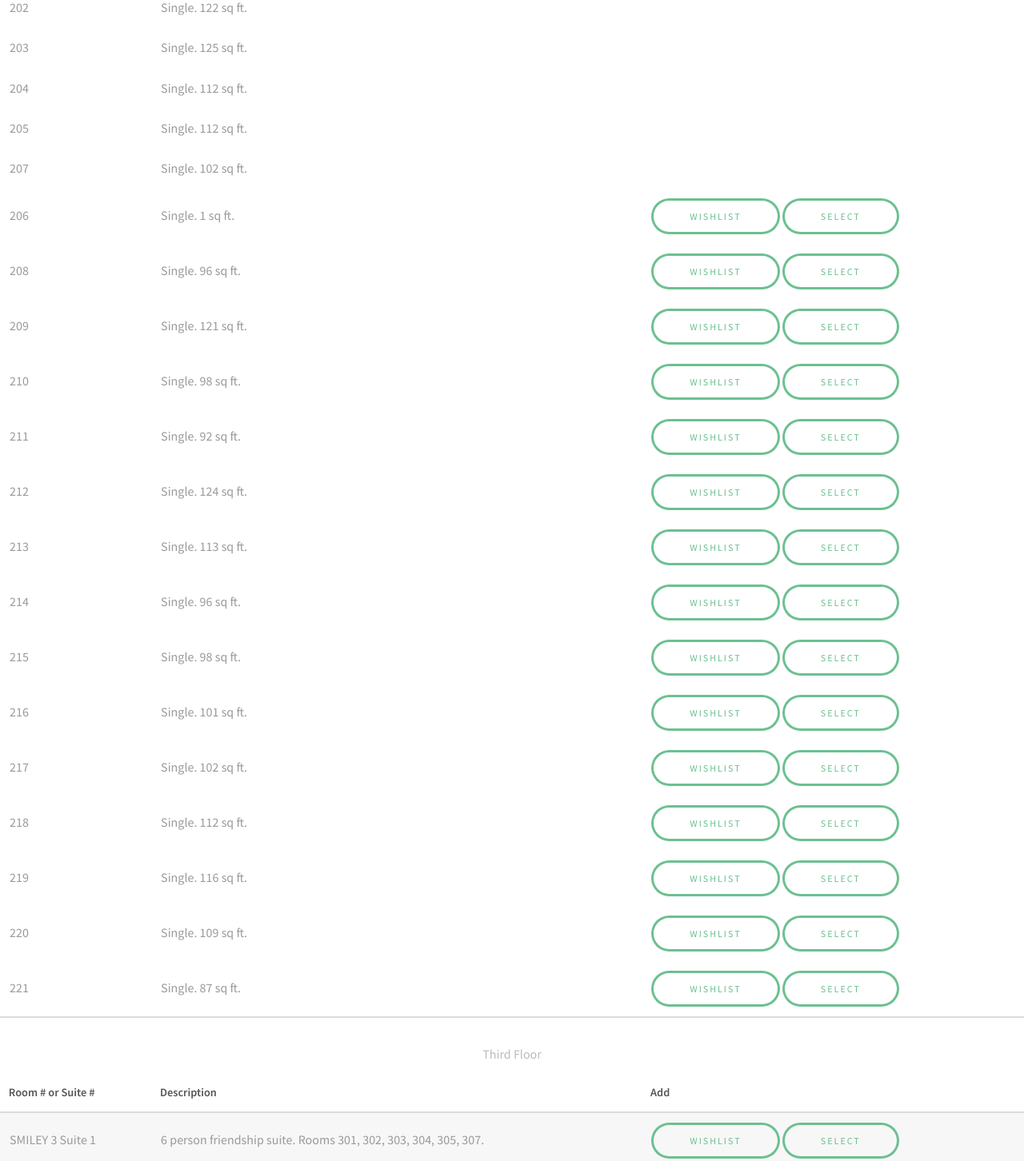
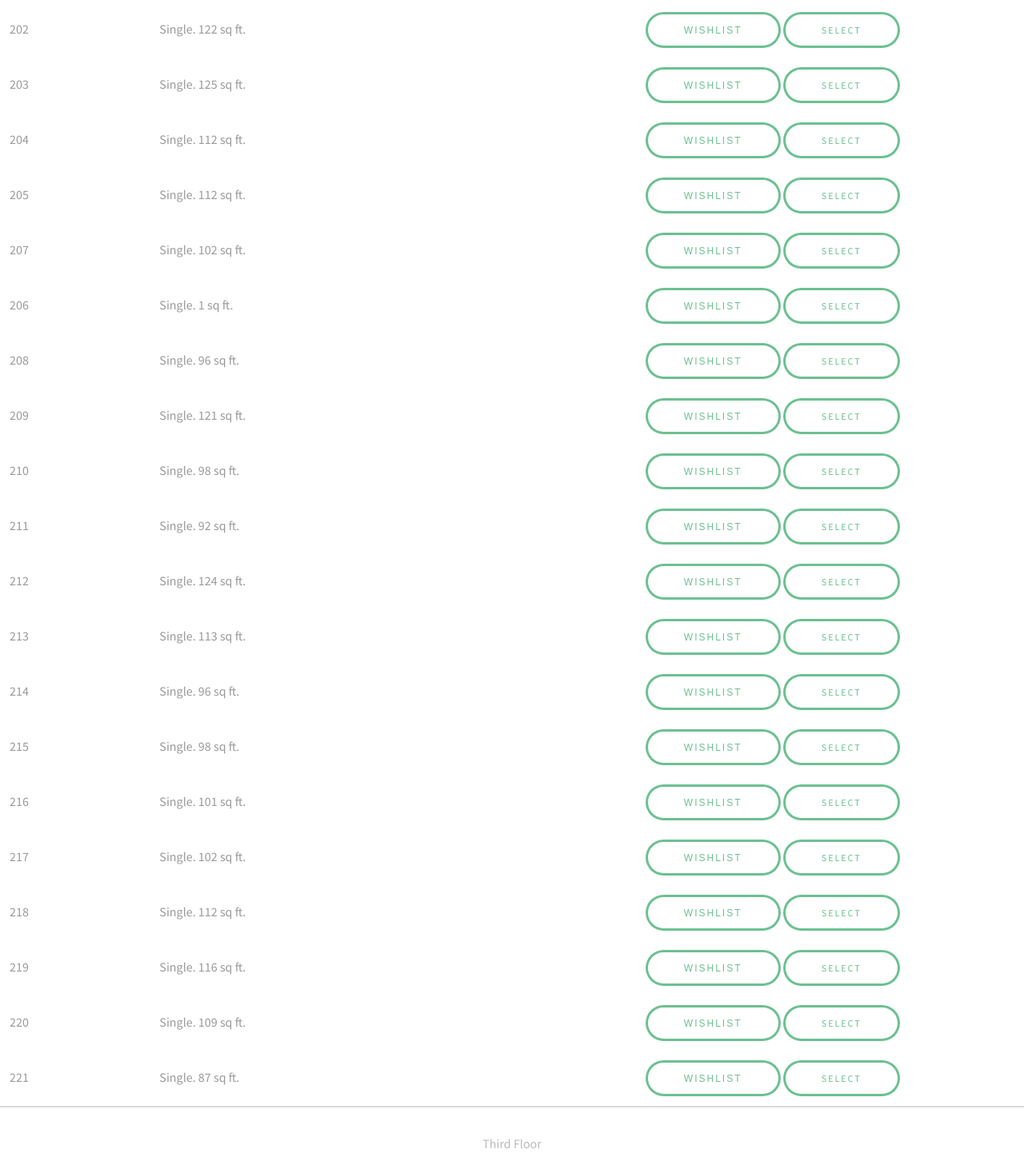
Before and after one commit to ilanashapiro/SageDorms, a plain HTML site: page templates/smiley.html in a window 1280 px wide. Shown: the part 2716-4168 px from the top of the page at 80% size. Drawn offline with Linux system fonts and the light colour scheme.

Commit message:
completed on HTML side

```diff
--- a/templates/smiley.html
+++ b/templates/smiley.html
@@ -7,7 +7,7 @@
 <html>
 
 <head>
-	<title>Generic - SageDorms</title>
+	<title>Smiley - SageDorms</title>
 	<meta charset="utf-8" />
 	<meta name="viewport" content="width=device-width, initial-scale=1" />
 	<link rel="stylesheet" href="assets/css/main.css" />
@@ -165,129 +165,135 @@
 				<tr>
 					<td>SMILEY 2 Suite 1</td>
 					<td>6 person friendship suite. Rooms 201, 202, 203, 204, 205, 207.</td>
-					<td><a class="button is-info is-outlined" href="/housing/rooms/2/reviews">Wishlist</a> <a class="button is-info is-outlined"
-						 href="/housing/rooms/2/reviews">Select</a></td>
+					<td><button class="wishlist_button js_wishlist_button" data-name="Smiley, 2 Suite 1">Wishlist</button>
+						<a class="button is-info is-outlined" href="/housing/rooms/2/reviews">Select</a></td>
 				</tr>
 				<tr>
 					<td>201</td>
 					<td>Single. 143 sq ft.</td>
-					<td></td>
+					<td><button class="wishlist_button js_wishlist_button" data-name="Smiley, 201">Wishlist</button>
+						<a class="button is-info is-outlined" href="/housing/rooms/2/reviews">Select</a></td>
 				</tr>
 				<tr>
 					<td>202</td>
 					<td>Single. 122 sq ft.</td>
-					<td></td>
+					<td><button class="wishlist_button js_wishlist_button" data-name="Smiley, 202">Wishlist</button>
+						<a class="button is-info is-outlined" href="/housing/rooms/2/reviews">Select</a></td>
 				</tr>
 				<tr>
 					<td>203</td>
 					<td>Single. 125 sq ft.</td>
-					<td></td>
+					<td><button class="wishlist_button js_wishlist_button" data-name="Smiley, 203">Wishlist</button>
+						<a class="button is-info is-outlined" href="/housing/rooms/2/reviews">Select</a></td>
 				</tr>
 				<tr>
 					<td>204</td>
 					<td>Single. 112 sq ft.</td>
-					<td></td>
+					<td><button class="wishlist_button js_wishlist_button" data-name="Smiley, 204">Wishlist</button>
+						<a class="button is-info is-outlined" href="/housing/rooms/2/reviews">Select</a></td>
 				</tr>
 				<tr>
 					<td>205</td>
 					<td>Single. 112 sq ft.</td>
-					<td></td>
+					<td><button class="wishlist_button js_wishlist_button" data-name="Smiley, 205">Wishlist</button>
+						<a class="button is-info is-outlined" href="/housing/rooms/2/reviews">Select</a></td>
 				</tr>
 				<tr>
 					<td>207</td>
 					<td>Single. 102 sq ft.</td>
-					<td></td>
+					<td><button class="wishlist_button js_wishlist_button" data-name="Smiley, 207">Wishlist</button>
+						<a class="button is-info is-outlined" href="/housing/rooms/2/reviews">Select</a></td>
 				</tr>
 
 				<tr>
 					<td>206</td>
 					<td>Single. 1 sq ft.</td>
-					<td><a class="button is-info is-outlined" href="/housing/rooms/2/reviews">Wishlist</a> <a class="button is-info is-outlined"
-						 href="/housing/rooms/2/reviews">Select</a></td>
+					<td><button class="wishlist_button js_wishlist_button" data-name="Smiley, 206">Wishlist</button>
+						<a class="button is-info is-outlined" href="/housing/rooms/2/reviews">Select</a></td>
 				</tr>
 				<tr>
 					<td>208</td>
 					<td>Single. 96 sq ft.</td>
-					<td><a class="button is-info is-outlined" href="/housing/rooms/2/reviews">Wishlist</a> <a class="button is-info is-outlined"
-						 href="/housing/rooms/2/reviews">Select</a></td>
+					<td><button class="wishlist_button js_wishlist_button" data-name="Smiley, 208">Wishlist</button>
+						<a class="button is-info is-outlined" href="/housing/rooms/2/reviews">Select</a></td>
 				</tr>
 				<tr>
 					<td>209</td>
 					<td>Single. 121 sq ft.</td>
-					<td><a class="button is-info is-outlined" href="/housing/rooms/2/reviews">Wishlist</a> <a class="button is-info is-outlined"
-						 href="/housing/rooms/2/reviews">Select</a></td>
+					<td><button class="wishlist_button js_wishlist_button" data-name="Smiley, 209">Wishlist</button>
+						<a class="button is-info is-outlined" href="/housing/rooms/2/reviews">Select</a></td>
 				</tr>
 				<tr>
 					<td>210</td>
 					<td>Single. 98 sq ft.</td>
-					<td><a class="button is-info is-outlined" href="/housing/rooms/2/reviews">Wishlist</a> <a class="button is-info is-outlined"
-						 href="/housing/rooms/2/reviews">Select</a></td>
+					<td><button class="wishlist_button js_wishlist_button" data-name="Smiley, 210">Wishlist</button>
+						<a class="button is-info is-outlined" href="/housing/rooms/2/reviews">Select</a></td>
 				</tr>
 				<tr>
 					<td>211</td>
 					<td>Single. 92 sq ft.</td>
-					<td><a class="button is-info is-outlined" href="/housing/rooms/2/reviews">Wishlist</a> <a class="button is-info is-outlined"
-						 href="/housing/rooms/2/reviews">Select</a></td>
+					<td><button class="wishlist_button js_wishlist_button" data-name="Smiley, 211">Wishlist</button>
+						<a class="button is-info is-outlined" href="/housing/rooms/2/reviews">Select</a></td>
 				</tr>
 				<tr>
 					<td>212</td>
 					<td>Single. 124 sq ft.</td>
-					<td><a class="button is-info is-outlined" href="/housing/rooms/2/reviews">Wishlist</a> <a class="button is-info is-outlined"
-						 href="/housing/rooms/2/reviews">Select</a></td>
+					<td><button class="wishlist_button js_wishlist_button" data-name="Smiley, 212">Wishlist</button>
+						<a class="button is-info is-outlined" href="/housing/rooms/2/reviews">Select</a></td>
 				</tr>
 				<tr>
 					<td>213</td>
 					<td>Single. 113 sq ft.</td>
-					<td><a class="button is-info is-outlined" href="/housing/rooms/2/reviews">Wishlist</a> <a class="button is-info is-outlined"
-						 href="/housing/rooms/2/reviews">Select</a></td>
+					<td><button class="wishlist_button js_wishlist_button" data-name="Smiley, 213">Wishlist</button>
+						<a class="button is-info is-outlined" href="/housing/rooms/2/reviews">Select</a></td>
 				</tr>
 				<tr>
 					<td>214</td>
 					<td>Single. 96 sq ft.</td>
-					<td><a class="button is-info is-outlined" href="/housing/rooms/2/reviews">Wishlist</a> <a class="button is-info is-outlined"
-						 href="/housing/rooms/2/reviews">Select</a></td>
+					<td><button class="wishlist_button js_wishlist_button" data-name="Smiley, 214">Wishlist</button>
+						<a class="button is-info is-outlined" href="/housing/rooms/2/reviews">Select</a></td>
 				</tr>
 				<tr>
 					<td>215</td>
 					<td>Single. 98 sq ft.</td>
-					<td><a class="button is-info is-outlined" href="/housing/rooms/2/reviews">Wishlist</a> <a class="button is-info is-outlined"
-						 href="/housing/rooms/2/reviews">Select</a></td>
+					<td><button class="wishlist_button js_wishlist_button" data-name="Smiley, 215">Wishlist</button>
+						<a class="button is-info is-outlined" href="/housing/rooms/2/reviews">Select</a></td>
 				</tr>
 				<tr>
 					<td>216</td>
 					<td>Single. 101 sq ft.</td>
-					<td><a class="button is-info is-outlined" href="/housing/rooms/2/reviews">Wishlist</a> <a class="button is-info is-outlined"
-						 href="/housing/rooms/2/reviews">Select</a></td>
+					<td><button class="wishlist_button js_wishlist_button" data-name="Smiley, 216">Wishlist</button>
+						<a class="button is-info is-outlined" href="/housing/rooms/2/reviews">Select</a></td>
 				</tr>
 				<tr>
 					<td>217</td>
 					<td>Single. 102 sq ft.</td>
-					<td><a class="button is-info is-outlined" href="/housing/rooms/2/reviews">Wishlist</a> <a class="button is-info is-outlined"
-						 href="/housing/rooms/2/reviews">Select</a></td>
+					<td><button class="wishlist_button js_wishlist_button" data-name="Smiley, 217">Wishlist</button>
+						<a class="button is-info is-outlined" href="/housing/rooms/2/reviews">Select</a></td>
 				</tr>
 				<tr>
 					<td>218</td>
 					<td>Single. 112 sq ft.</td>
-					<td><a class="button is-info is-outlined" href="/housing/rooms/2/reviews">Wishlist</a> <a class="button is-info is-outlined"
-						 href="/housing/rooms/2/reviews">Select</a></td>
+					<td><button class="wishlist_button js_wishlist_button" data-name="Smiley, 218">Wishlist</button>
+						<a class="button is-info is-outlined" href="/housing/rooms/2/reviews">Select</a></td>
 				</tr>
 				<tr>
 					<td>219</td>
 					<td>Single. 116 sq ft.</td>
-					<td><a class="button is-info is-outlined" href="/housing/rooms/2/reviews">Wishlist</a> <a class="button is-info is-outlined"
-						 href="/housing/rooms/2/reviews">Select</a></td>
+					<td><button class="wishlist_button js_wishlist_button" data-name="Smiley, 219">Wishlist</button>
+						<a class="button is-info is-outlined" href="/housing/rooms/2/reviews">Select</a></td>
 				</tr>
 				<tr>
 					<td>220</td>
 					<td>Single. 109 sq ft.</td>
-					<td><a class="button is-info is-outlined" href="/housing/rooms/2/reviews">Wishlist</a> <a class="button is-info is-outlined"
-						 href="/housing/rooms/2/reviews">Select</a></td>
+					<td><button class="wishlist_button js_wishlist_button" data-name="Smiley, 220">Wishlist</button>
+						<a class="button is-info is-outlined" href="/housing/rooms/2/reviews">Select</a></td>
 				</tr>
 				<tr>
 					<td>221</td>
 					<td>Single. 87 sq ft.</td>
-					<td><a class="button is-info is-outlined" href="/housing/rooms/2/reviews">Wishlist</a> <a class="button is-info is-outlined"
-						 href="/housing/rooms/2/reviews">Select</a></td>
+					<td><button class="wishlist_button js_wishlist_button" data-name="Smiley, 221">Wishlist</button>
+						<a class="button is-info is-outlined" href="/housing/rooms/2/reviews">Select</a></td>
 				</tr>
 				</tbody>
 		</table>
@@ -319,134 +325,140 @@
 				<tr>
 					<td>SMILEY 3 Suite 1</td>
 					<td>6 person friendship suite. Rooms 301, 302, 303, 304, 305, 307.</td>
-					<td><a class="button is-info is-outlined" href="/housing/rooms/2/reviews">Wishlist</a> <a class="button is-info is-outlined"
-						 href="/housing/rooms/2/reviews">Select</a></td>
+					<td><button class="wishlist_button js_wishlist_button" data-name="Smiley, 3 Suite 1">Wishlist</button>
+						<a class="button is-info is-outlined" href="/housing/rooms/2/reviews">Select</a></td>
 				</tr>
 				<tr>
 					<td>301</td>
 					<td>Single. 94 sq ft.</td>
-					<td></td>
+					<td><button class="wishlist_button js_wishlist_button" data-name="Smiley, 301">Wishlist</button>
+						<a class="button is-info is-outlined" href="/housing/rooms/2/reviews">Select</a></td>
 				</tr>
 				<tr>
 					<td>302</td>
 					<td>Single. 133 sq ft.</td>
-					<td></td>
+					<td><button class="wishlist_button js_wishlist_button" data-name="Smiley, 302">Wishlist</button>
+						<a class="button is-info is-outlined" href="/housing/rooms/2/reviews">Select</a></td>
 				</tr>
 				<tr>
 					<td>303</td>
 					<td>Single. 98 sq ft.</td>
-					<td></td>
+					<td><button class="wishlist_button js_wishlist_button" data-name="Smiley, 303">Wishlist</button>
+						<a class="button is-info is-outlined" href="/housing/rooms/2/reviews">Select</a></td>
 				</tr>
 				<tr>
 					<td>304</td>
 					<td>Single. 119 sq ft.</td>
-					<td></td>
+					<td><button class="wishlist_button js_wishlist_button" data-name="Smiley, 304">Wishlist</button>
+						<a class="button is-info is-outlined" href="/housing/rooms/2/reviews">Select</a></td>
 				</tr>
 				<tr>
 					<td>305</td>
 					<td>Single. 100 sq ft.</td>
-					<td></td>
+					<td><button class="wishlist_button js_wishlist_button" data-name="Smiley, 305">Wishlist</button>
+						<a class="button is-info is-outlined" href="/housing/rooms/2/reviews">Select</a></td>
 				</tr>
 				<tr>
 					<td>307</td>
 					<td>Single. 121 sq ft.</td>
-					<td></td>
+					<td><button class="wishlist_button js_wishlist_button" data-name="Smiley, 307">Wishlist</button>
+						<a class="button is-info is-outlined" href="/housing/rooms/2/reviews">Select</a></td>
 				</tr>
 				<tr>
 					<td>306</td>
 					<td>Single. 121 sq ft.</td>
-					<td><a class="button is-info is-outlined" href="/housing/rooms/2/reviews">Wishlist</a> <a class="button is-info is-outlined"
-						 href="/housing/rooms/2/reviews">Select</a></td>
+					<td><button class="wishlist_button js_wishlist_button" data-name="Smiley, 306">Wishlist</button>
+						<a class="button is-info is-outlined" href="/housing/rooms/2/reviews">Select</a></td>
 				</tr>
 				<tr>
 					<td>308</td>
 					<td>Single. 98 sq ft.</td>
-					<td><a class="button is-info is-outlined" href="/housing/rooms/2/reviews">Wishlist</a> <a class="button is-info is-outlined"
-						 href="/housing/rooms/2/reviews">Select</a></td>
+					<td><button class="wishlist_button js_wishlist_button" data-name="Smiley, 308">Wishlist</button>
+						<a class="button is-info is-outlined" href="/housing/rooms/2/reviews">Select</a></td>
 				</tr>
 				<tr>
 					<td>309</td>
 					<td>Single. 129 sq ft.</td>
-					<td><a class="button is-info is-outlined" href="/housing/rooms/2/reviews">Wishlist</a> <a class="button is-info is-outlined"
-						 href="/housing/rooms/2/reviews">Select</a></td>
+					<td><button class="wishlist_button js_wishlist_button" data-name="Smiley, 309">Wishlist</button>
+						<a class="button is-info is-outlined"href="/housing/rooms/2/reviews">Select</a></td>
 				</tr>
 				<tr>
 					<td>310</td>
 					<td>Single. 99 sq ft.</td>
-					<td><a class="button is-info is-outlined" href="/housing/rooms/2/reviews">Wishlist</a> <a class="button is-info is-outlined"
-						 href="/housing/rooms/2/reviews">Select</a></td>
+					<td><button class="wishlist_button js_wishlist_button" data-name="Smiley, 310">Wishlist</button>
+						<a class="button is-info is-outlined"href="/housing/rooms/2/reviews">Select</a></td>
 				</tr>
 				<tr>
 					<td>311</td>
 					<td>Single. 92 sq ft.</td>
-					<td><a class="button is-info is-outlined" href="/housing/rooms/2/reviews">Wishlist</a> <a class="button is-info is-outlined"
-						 href="/housing/rooms/2/reviews">Select</a></td>
+					<td><button class="wishlist_button js_wishlist_button" data-name="Smiley, 311">Wishlist</button>
+						<a class="button is-info is-outlined"href="/housing/rooms/2/reviews">Select</a></td>
 				</tr>
 				<tr>
 					<td>312</td>
 					<td>Single. 135 sq ft.</td>
-					<td><a class="button is-info is-outlined" href="/housing/rooms/2/reviews">Wishlist</a> <a class="button is-info is-outlined"
-						 href="/housing/rooms/2/reviews">Select</a></td>
+					<td><button class="wishlist_button js_wishlist_button" data-name="Smiley, 312">Wishlist</button>
+						<a class="button is-info is-outlined"href="/housing/rooms/2/reviews">Select</a></td>
 				</tr>
 				<tr>
 					<td>313</td>
 					<td>Single. 101 sq ft.</td>
-					<td><a class="button is-info is-outlined" href="/housing/rooms/2/reviews">Wishlist</a> <a class="button is-info is-outlined"
-						 href="/housing/rooms/2/reviews">Select</a></td>
+					<td><button class="wishlist_button js_wishlist_button" data-name="Smiley, 313">Wishlist</button>
+						<a class="button is-info is-outlined"href="/housing/rooms/2/reviews">Select</a></td>
 				</tr>
 				<tr>
 					<td>314</td>
 					<td>Single. 104 sq ft.</td>
-					<td><a class="button is-info is-outlined" href="/housing/rooms/2/reviews">Wishlist</a> <a class="button is-info is-outlined"
-						 href="/housing/rooms/2/reviews">Select</a></td>
+					<td><button class="wishlist_button js_wishlist_button" data-name="Smiley, 314">Wishlist</button>
+						<a class="button is-info is-outlined"href="/housing/rooms/2/reviews">Select</a></td>
 				</tr>
 				<tr>
 					<td>315</td>
 					<td>Single. 107 sq ft.</td>
-					<td><a class="button is-info is-outlined" href="/housing/rooms/2/reviews">Wishlist</a> <a class="button is-info is-outlined"
-						 href="/housing/rooms/2/reviews">Select</a></td>
+					<td><button class="wishlist_button js_wishlist_button" data-name="Smiley, 315">Wishlist</button>
+						<a class="button is-info is-outlined"href="/housing/rooms/2/reviews">Select</a></td>
 				</tr>
 				<tr>
 					<td>316</td>
 					<td>Single. 100 sq ft.</td>
-					<td><a class="button is-info is-outlined" href="/housing/rooms/2/reviews">Wishlist</a> <a class="button is-info is-outlined"
-						 href="/housing/rooms/2/reviews">Select</a></td>
+					<td><button class="wishlist_button js_wishlist_button" data-name="Smiley, 316">Wishlist</button>
+						<a class="button is-info is-outlined"href="/housing/rooms/2/reviews">Select</a></td>
 				</tr>
 				<tr>
 					<td>317</td>
 					<td>Single. 109 sq ft.</td>
-					<td><a class="button is-info is-outlined" href="/housing/rooms/2/reviews">Wishlist</a> <a class="button is-info is-outlined"
-						 href="/housing/rooms/2/reviews">Select</a></td>
+					<td><button class="wishlist_button js_wishlist_button" data-name="Smiley, 317">Wishlist</button>
+						<a class="button is-info is-outlined"href="/housing/rooms/2/reviews">Select</a></td>
 				</tr>
 				<tr>
 					<td>318</td>
 					<td>Single. 118 sq ft.</td>
-					<td><a class="button is-info is-outlined" href="/housing/rooms/2/reviews">Wishlist</a> <a class="button is-info is-outlined"
-						 href="/housing/rooms/2/reviews">Select</a></td>
+					<td><button class="wishlist_button js_wishlist_button" data-name="Smiley, 318">Wishlist</button>
+						<a class="button is-info is-outlined"href="/housing/rooms/2/reviews">Select</a></td>
 				</tr>
 				<tr>
 					<td>319</td>
 					<td>Single. 117 sq ft.</td>
-					<td><a class="button is-info is-outlined" href="/housing/rooms/2/reviews">Wishlist</a> <a class="button is-info is-outlined"
-						 href="/housing/rooms/2/reviews">Select</a></td>
+					<td><button class="wishlist_button js_wishlist_button" data-name="Smiley, 319">Wishlist</button>
+						<a class="button is-info is-outlined"href="/housing/rooms/2/reviews">Select</a></td>
 				</tr>
 				<tr>
 					<td>320</td>
 					<td>Single. 109 sq ft.</td>
-					<td><a class="button is-info is-outlined" href="/housing/rooms/2/reviews">Wishlist</a> <a class="button is-info is-outlined"
-						 href="/housing/rooms/2/reviews">Select</a></td>
+					<td><button class="wishlist_button js_wishlist_button" data-name="Smiley, 320">Wishlist</button>
+						<a class="button is-info is-outlined"href="/housing/rooms/2/reviews">Select</a></td>
 				</tr>
 				<tr>
 					<td>321</td>
 					<td>Single. 125 sq ft.</td>
-					<td><a class="button is-info is-outlined" href="/housing/rooms/2/reviews">Wishlist</a> <a class="button is-info is-outlined"
-						 href="/housing/rooms/2/reviews">Select</a></td>
+					<td><button class="wishlist_button js_wishlist_button" data-name="Smiley, 321">Wishlist</button>
+						<a class="button is-info is-outlined"href="/housing/rooms/2/reviews">Select</a></td>
 				</tr>
 				<tr>
 					<td>322</td>
 					<td>Single. 125 sq ft.</td>
-					<td><a class="button is-info is-outlined" href="/housing/rooms/2/reviews">Wishlist</a> <a class="button is-info is-outlined"
-						 href="/housing/rooms/2/reviews">Select</a></td>
+					<td><button class="wishlist_button js_wishlist_button" data-name="Smiley, 322">Wishlist</button>
+						<a class="button is-info is-outlined"href="/housing/rooms/2/reviews">Select</a></td>
 				</tr>
 			</tbody>
 		</table>
```
